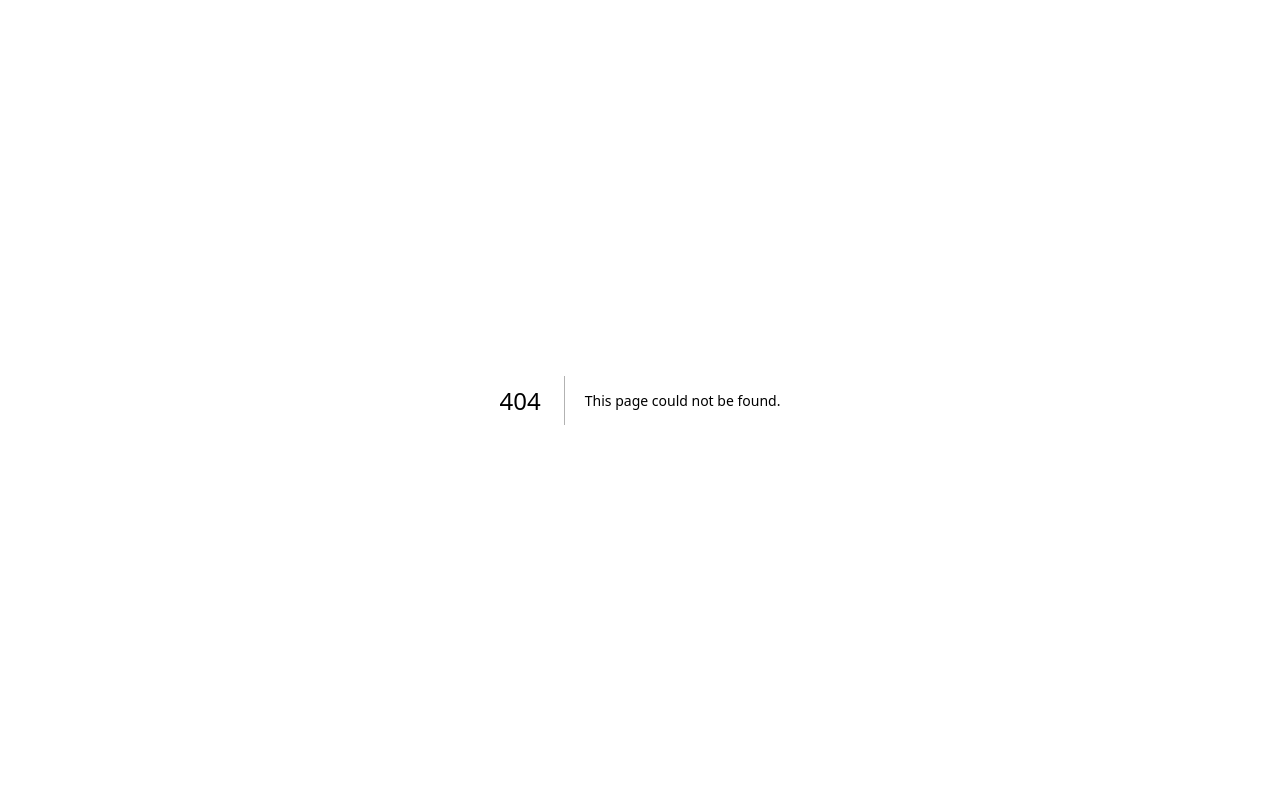
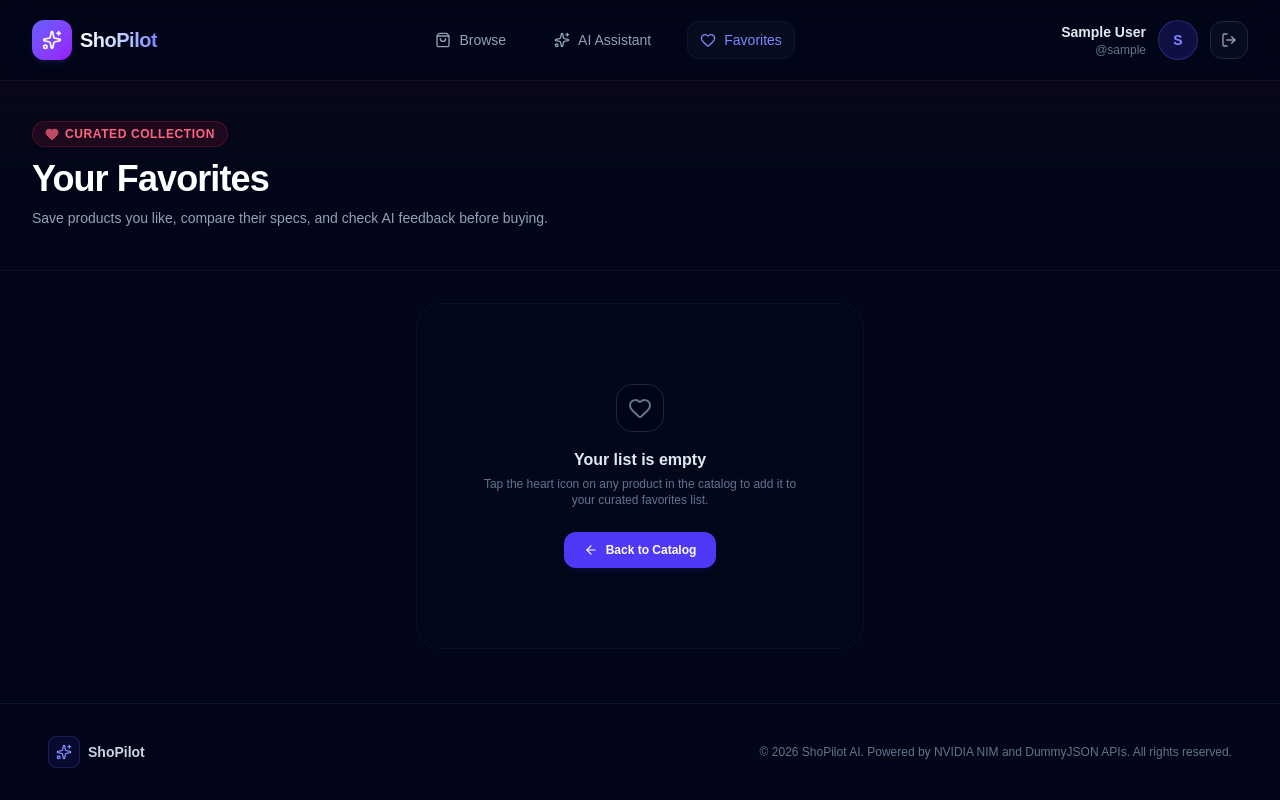
Before and after one commit to Manujitha420/ShoPilot, a Next.js app: page /favorites in a window 1280 px wide. Before the commit this address had no page. Built offline with nearby package versions, Linux system fonts and the light colour scheme; sample sign-in values are in the browser's storage.

Commit message:
feat: implement protected favorites route with localstorage sync and TanStack Query cache invalidations

```diff
--- /dev/null
+++ b/src/app/favorites/page.tsx
@@ -0,0 +1,101 @@
+'use client';
+
+import React, { useEffect } from 'react';
+import { useRouter } from 'next/navigation';
+import Navbar from '@/components/layout/Navbar';
+import Footer from '@/components/layout/Footer';
+import ProductCard from '@/components/product/ProductCard';
+import { ProductCardSkeleton } from '@/components/ui/Skeleton';
+import { useAuth } from '@/hooks/useAuth';
+import { useFavorites } from '@/hooks/useFavorites';
+import { Heart, ArrowLeft, LogIn, Sparkles } from 'lucide-react';
+
+export default function FavoritesPage() {
+  const { isAuthenticated, isLoading: authLoading } = useAuth();
+  const { favoriteProducts, isLoading: favsLoading, toggleFavorite, favoriteIds } = useFavorites();
+  const router = useRouter();
+
+  // Route Guard: redirect unauthenticated users to login page
+  useEffect(() => {
+    if (!authLoading && !isAuthenticated) {
+      router.push(`/login?redirect=${encodeURIComponent('/favorites')}`);
+    }
+  }, [isAuthenticated, authLoading, router]);
+
+  if (authLoading || (!isAuthenticated && !authLoading)) {
+    return (
+      <div className="min-h-screen flex flex-col bg-slate-950 text-slate-100">
+        <Navbar />
+        <main className="max-w-3xl w-full mx-auto px-4 py-20 flex-1 flex flex-col items-center justify-center text-center">
+          <div className="w-10 h-10 border-4 border-indigo-600/30 border-t-indigo-500 rounded-full animate-spin mb-4" />
+          <p className="text-slate-400 text-sm">Verifying session...</p>
+        </main>
+        <Footer />
+      </div>
+    );
+  }
+
+  return (
+    <div className="min-h-screen flex flex-col bg-slate-950 text-slate-100">
+      <Navbar />
+
+      {/* Header */}
+      <section className="relative overflow-hidden py-10 border-b border-slate-900/60 bg-gradient-to-b from-rose-950/10 via-slate-950 to-slate-950">
+        <div className="absolute top-0 right-1/4 w-80 h-80 bg-rose-500/5 rounded-full blur-3xl -z-10" />
+        <div className="max-w-7xl mx-auto px-4 sm:px-6 lg:px-8">
+          <span className="inline-flex items-center gap-1.5 px-3 py-1 bg-rose-500/10 border border-rose-500/20 text-rose-400 rounded-full text-xs font-semibold uppercase tracking-wider mb-3">
+            <Heart className="w-3.5 h-3.5 fill-current animate-pulse" /> Curated Collection
+          </span>
+          <h1 className="text-3xl font-extrabold tracking-tight text-white sm:text-4xl">
+            Your Favorites
+          </h1>
+          <p className="text-slate-400 mt-2 text-sm leading-relaxed max-w-xl">
+            Save products you like, compare their specs, and check AI feedback before buying.
+          </p>
+        </div>
+      </section>
+
+      {/* Favorites Catalog list */}
+      <main className="max-w-7xl w-full mx-auto px-4 sm:px-6 lg:px-8 py-8 flex-1">
+        {favsLoading ? (
+          <div className="grid grid-cols-1 sm:grid-cols-2 md:grid-cols-3 lg:grid-cols-4 gap-6 animate-pulse">
+            {[...Array(4)].map((_, i) => (
+              <ProductCardSkeleton key={i} />
+            ))}
+          </div>
+        ) : favoriteProducts.length === 0 ? (
+          <div className="text-center py-20 bg-slate-900/10 border border-slate-900/60 rounded-3xl max-w-md mx-auto">
+            <div className="w-12 h-12 bg-slate-950/80 border border-slate-800 rounded-2xl flex items-center justify-center text-slate-500 mx-auto mb-4">
+              <Heart className="w-6 h-6" />
+            </div>
+            <h3 className="text-base font-bold text-slate-200 mb-1">Your list is empty</h3>
+            <p className="text-xs text-slate-500 max-w-xs mx-auto mb-6">
+              Tap the heart icon on any product in the catalog to add it to your curated favorites list.
+            </p>
+            <button
+              onClick={() => router.push('/')}
+              className="inline-flex items-center gap-2 px-5 py-2.5 bg-indigo-600 hover:bg-indigo-500 text-white rounded-xl text-xs font-bold transition-all shadow-md shadow-indigo-600/10 cursor-pointer"
+            >
+              <ArrowLeft className="w-3.5 h-3.5" />
+              <span>Back to Catalog</span>
+            </button>
+          </div>
+        ) : (
+          <div className="grid grid-cols-1 sm:grid-cols-2 md:grid-cols-3 lg:grid-cols-4 gap-6 animate-fadeIn">
+            {favoriteProducts.map((product) => (
+              <ProductCard
+                key={product.id}
+                product={product}
+                isComparingSelected={false}
+                onCompareToggle={() => {}} // Disabled or ignored in simple listing
+                canCompare={false}
+              />
+            ))}
+          </div>
+        )}
+      </main>
+
+      <Footer />
+    </div>
+  );
+}
```
